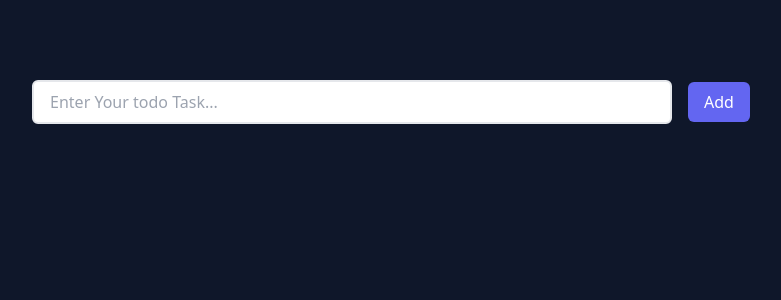
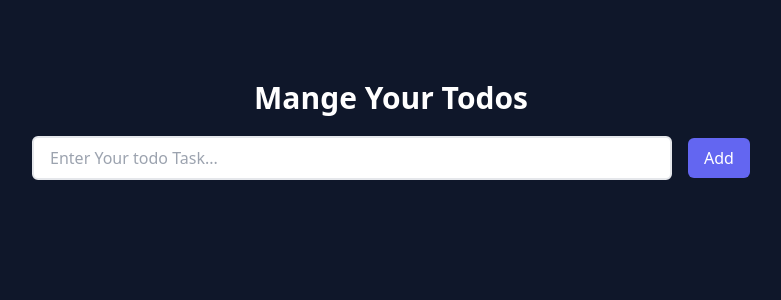
Before and after one commit to Vi369/todo-with-react, a React (Vite) app: page / in a window 1280 px wide. Shown: the top 300 px of the page, without its empty margins (249-1030 px from the left). Built offline with nearby package versions, Linux system fonts and the light colour scheme.

Commit message:
add heading

```diff
--- a/src/App.jsx
+++ b/src/App.jsx
@@ -51,6 +51,7 @@
         <div className='bg-slate-900 min-h-screen flex flex-col  '>
 
             <div className='mt-20'>
+            <h1 className='text-3xl text-white text-center font-bold mb-5'>Mange Your Todos </h1>
                 <TodoForm />
             </div>
 
```
